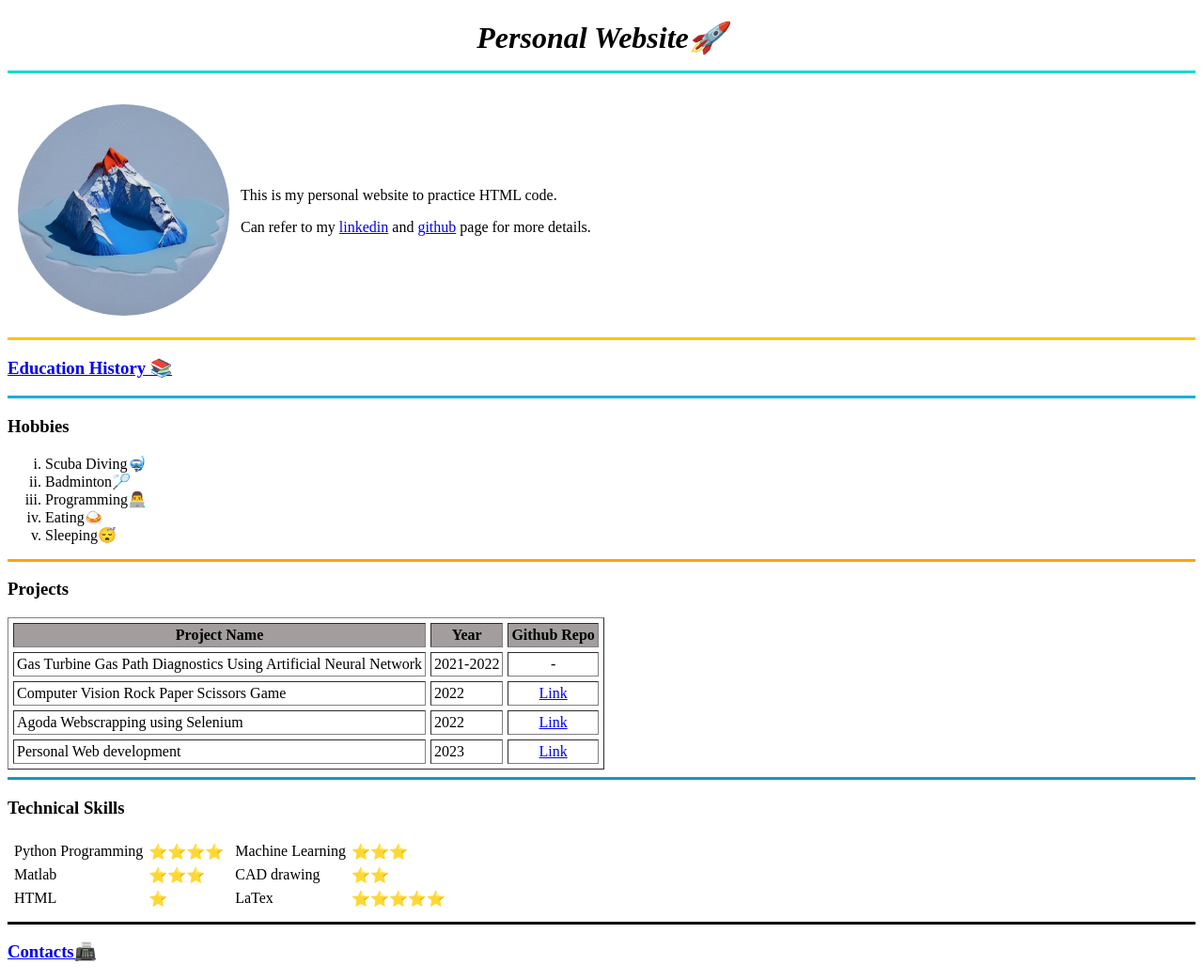
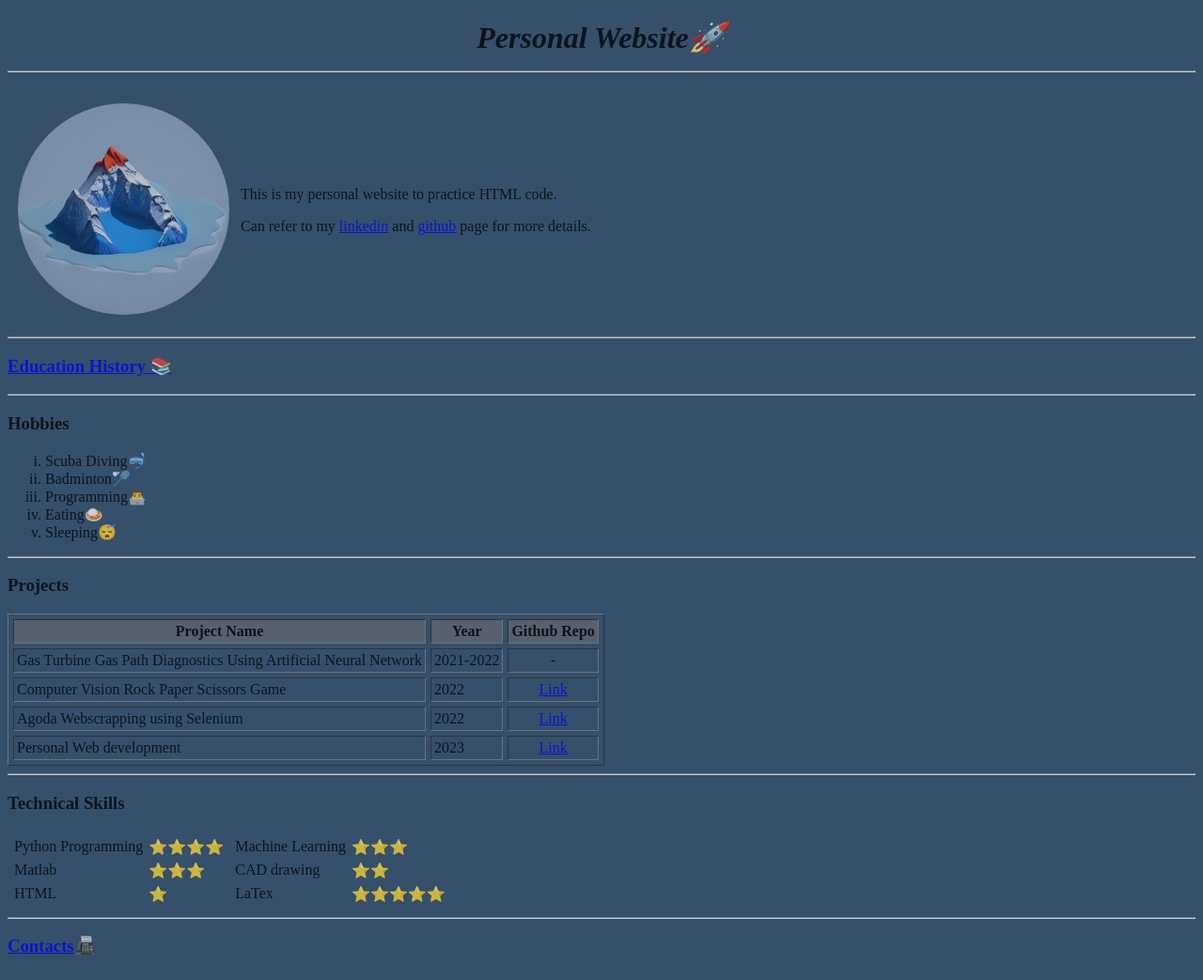
Before and after one commit to TyW-98/CV_website, a plain HTML site: page index.html in a window 1280 px wide. Shown: the whole page at 94% size. Drawn offline with Linux system fonts and the light colour scheme.

Commit message:
Add CSS styling

```diff
--- a/index.html
+++ b/index.html
@@ -5,11 +5,18 @@
     <meta http-equiv="X-UA-Compatible" content="IE=edge" />
     <meta name="viewport" content="width=device-width, initial-scale=1.0" />
     <title>🚀My Personal Website🚀</title>
+
+    <style>
+        body {background-color: #364F6B; opacity:0.75;;}
+        hr  {size: 1mm; outline-color: black;}
+    </style>
+
   </head>
+
   <body>
     <center>
       <h1><strong><em>Personal Website🚀</em></strong>
-      <hr size="3" color="#1ADAD1">
+      <hr>
     </center>
     <table cellspacing="10">
         <tr>
@@ -23,9 +30,9 @@
         </tr>
     </table>
 
-    <hr size = "3" color="#FFC300">
+    <hr>
     <h3><strong><a href="education_history.html">Education History 📚</a></strong></h3>
-    <hr size = "3" color = "#1AAEDA">
+    <hr>
     <h3>Hobbies</h3>
     <ol type ="i">
         <li>Scuba Diving🤿</li>
@@ -34,11 +41,11 @@
         <li>Eating🍛</li>
         <li>Sleeping😴</li>
     </ol>
-    <hr size = "3" color = "#FFA4">
+    <hr>
     <h3><strong>Projects</strong></h3>
     <table border="1" cellspacing="5" cellpadding="3.5">
         <thead>
-            <tr style="background-color: rgba(122, 113, 113, 0.685)">
+            <tr style="background-color: rgba(122, 113, 113, 0.685);">
                 <th>Project Name</th>
                 <th>Year</th>
                 <th>Github Repo</th>
@@ -67,7 +74,7 @@
             </tr>
         </tbody>
     </table>
-    <hr size="3" color = "#1797BD">
+    <hr>
     <h3>Technical Skills</h3>
     <table>
         <tbody>
@@ -111,7 +118,7 @@
             </tr>
         </tbody>
     </table>
-    <hr size = "3" color="#000">
+    <hr>
     <h3><a href="contact_me.html">Contacts📠</a></h3>
   </body>
 </html>
```
